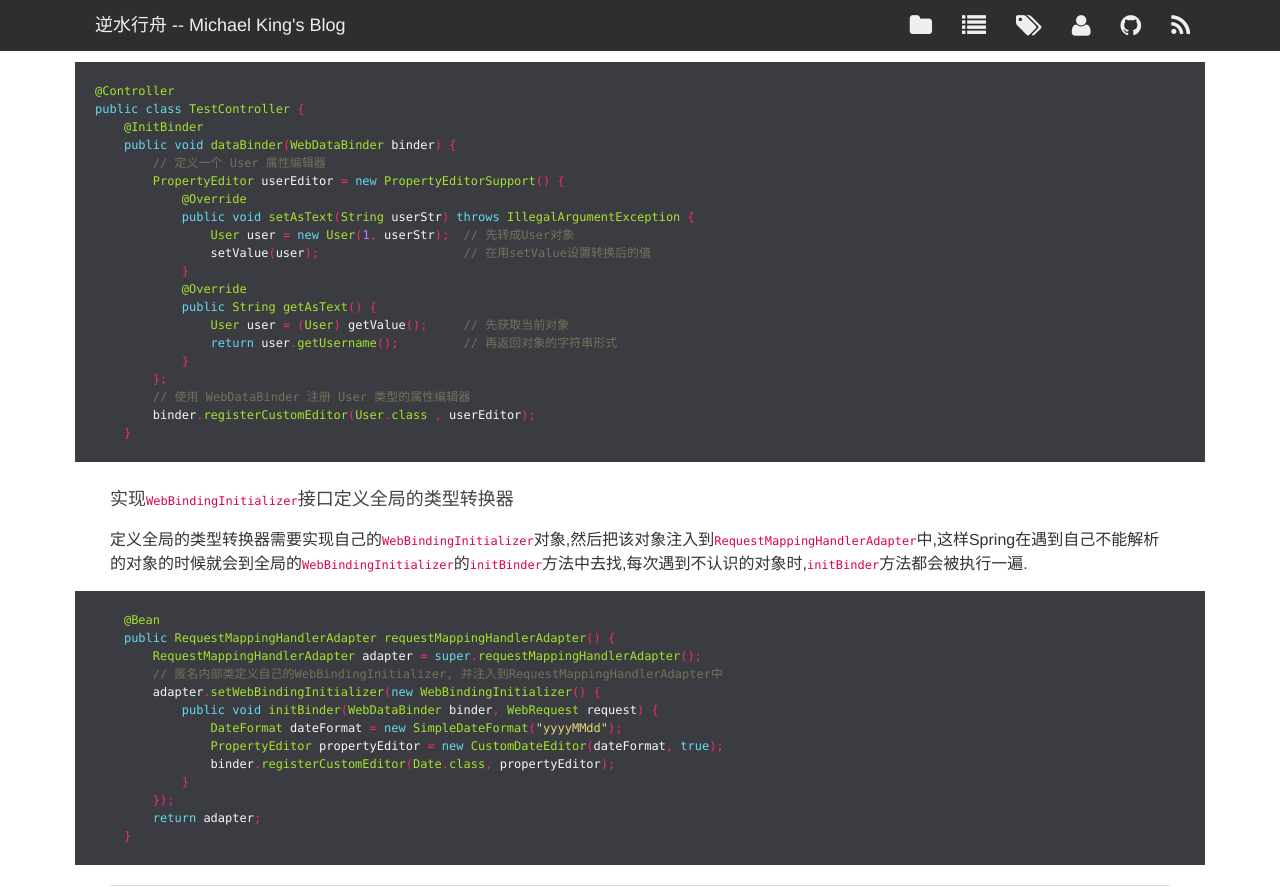
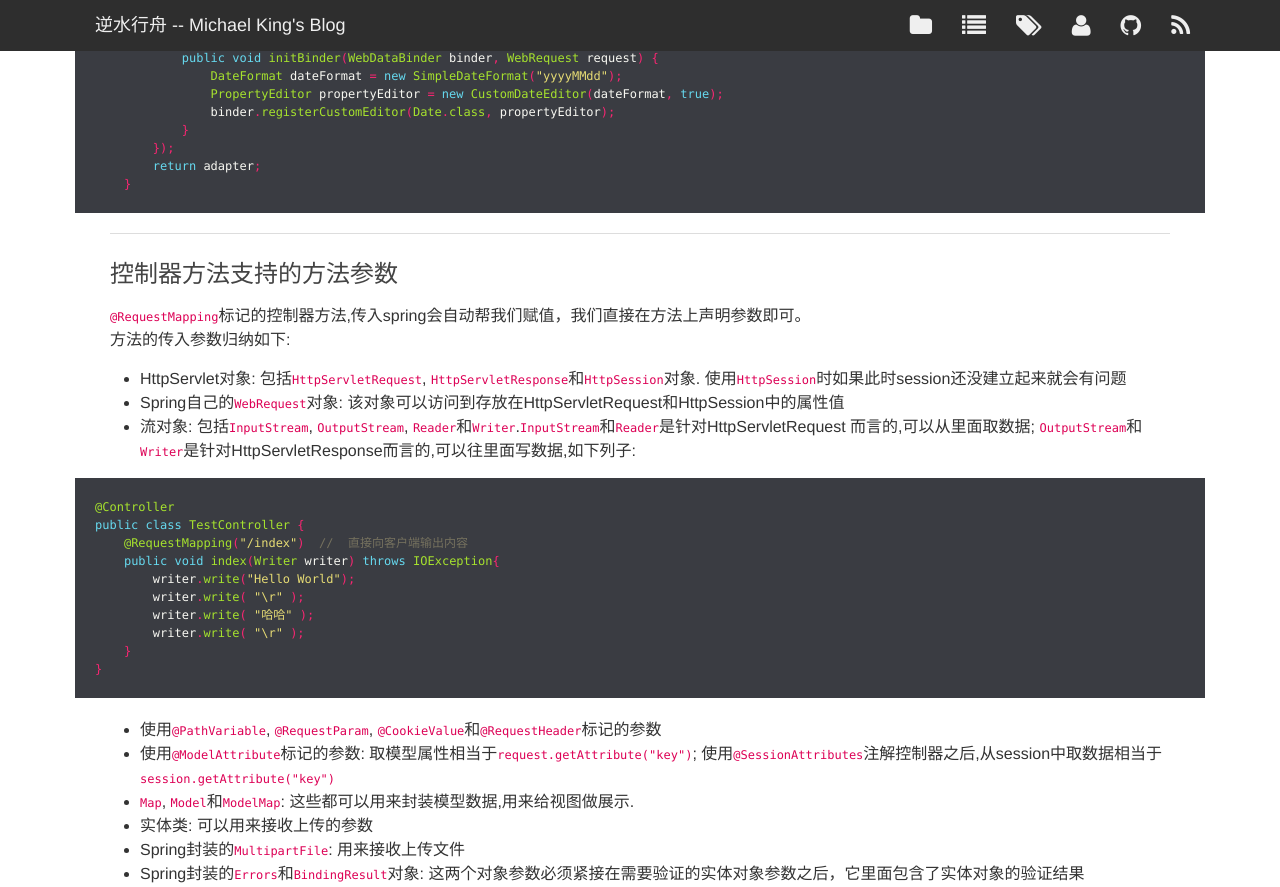
Before and after one commit to rgkjhshi/rgkjhshi.github.io, a Jekyll site: the page built from _posts/2015-12-23-SpringMVC之请求控制器.md, in a window 1280 px wide and 1400 px high, scrolled down 6299 px, cut to the strip 0-887 px from the top of the window. Built offline with Jekyll 4.4.1, drawn with Linux system fonts in a browser that asks for light colours; nearby versions of some CDN libraries; Markdown is read by kramdown in place of the engine named in the settings; comment, search, counter and statistics services are not loaded; some of the changed text lies outside the part shown.

Commit message:
update source

````diff
--- a/_posts/2015-12-23-SpringMVC之请求映射.md
+++ b/_posts/2015-12-23-SpringMVC之请求控制器.md
@@ -1,6 +1,6 @@
 ---
 layout: blog
-title:  SpringMVC之请求映射
+title:  SpringMVC之请求控制器
 date:   2015-12-23
 category: 编程技术
 tag: Spring
@@ -21,7 +21,7 @@ SpringMVC中,每一个URL请求是通过`DispatcherServlet`负责转发给相应
 public class TestController {
     @RequestMapping("/index1")  // index后面加不加.do都可以,即这里写`/index1`等同于`/index1.do`
     @ResponseBody               // 这个注解是为了不经过`ModelAndView`直接返回字符串
-    public String index1(Map<String, Object> map) {  // 这些参数后面说
+    public String index1(Map<String, Object> map) {  // 这些参数在返回篇里面说
         return "index1";
     }
     @RequestMapping("/*/index2")  // 支持通配符, 如`/test/abc/index2.do`,但`/test/index2.do`不能访问
@@ -235,34 +235,6 @@ session:s1
 session:string
 ```
 第一遍请求时session中还没有属性，请求完建立session之后才有值
-*****
-## 控制器方法支持的方法参数
-`@RequestMapping`标记的控制器方法,传入spring会自动帮我们赋值，我们直接在方法上声明参数即可。
-方法的传入参数归纳如下:
-
-* HttpServlet对象: 包括`HttpServletRequest`, `HttpServletResponse`和`HttpSession`对象.  使用`HttpSession`时如果此时session还没建立起来就会有问题
-* Spring自己的`WebRequest`对象: 该对象可以访问到存放在HttpServletRequest和HttpSession中的属性值
-* 流对象: 包括`InputStream`, `OutputStream`, `Reader`和`Writer`.`InputStream`和`Reader`是针对HttpServletRequest 而言的,可以从里面取数据; `OutputStream`和`Writer`是针对HttpServletResponse而言的,可以往里面写数据,如下列子:
-
-```java
-@Controller
-public class TestController {
-    @RequestMapping("/index")  //  直接向客户端输出内容
-    public void index(Writer writer) throws IOException{
-        writer.write("Hello World");
-        writer.write( "\r" );
-        writer.write( "哈哈" );
-        writer.write( "\r" );
-    }
-}
-```
-
-* 使用`@PathVariable`, `@RequestParam`, `@CookieValue`和`@RequestHeader`标记的参数
-* 使用`@ModelAttribute`标记的参数: 取模型属性相当于`request.getAttribute("key")`;  使用`@SessionAttributes`注解控制器之后,从session中取数据相当于`session.getAttribute("key")`
-* `Map`, `Model`和`ModelMap`: 这些都可以用来封装模型数据,用来给视图做展示.
-* 实体类: 可以用来接收上传的参数
-* Spring封装的`MultipartFile`: 用来接收上传文件
-* Spring封装的`Errors`和`BindingResult`对象: 这两个对象参数必须紧接在需要验证的实体对象参数之后，它里面包含了实体对象的验证结果
 
 *****
 ## 自定义参数类型转换
@@ -336,4 +308,47 @@ public class TestController {
         return adapter;
     }
 ```
+
 *****
+## 控制器方法支持的方法参数
+`@RequestMapping`标记的控制器方法,传入spring会自动帮我们赋值，我们直接在方法上声明参数即可。
+方法的传入参数归纳如下:
+
+* HttpServlet对象: 包括`HttpServletRequest`, `HttpServletResponse`和`HttpSession`对象.  使用`HttpSession`时如果此时session还没建立起来就会有问题
+* Spring自己的`WebRequest`对象: 该对象可以访问到存放在HttpServletRequest和HttpSession中的属性值
+* 流对象: 包括`InputStream`, `OutputStream`, `Reader`和`Writer`.`InputStream`和`Reader`是针对HttpServletRequest 而言的,可以从里面取数据; `OutputStream`和`Writer`是针对HttpServletResponse而言的,可以往里面写数据,如下列子:
+
+```java
+@Controller
+public class TestController {
+    @RequestMapping("/index")  //  直接向客户端输出内容
+    public void index(Writer writer) throws IOException{
+        writer.write("Hello World");
+        writer.write( "\r" );
+        writer.write( "哈哈" );
+        writer.write( "\r" );
+    }
+}
+```
+
+* 使用`@PathVariable`, `@RequestParam`, `@CookieValue`和`@RequestHeader`标记的参数
+* 使用`@ModelAttribute`标记的参数: 取模型属性相当于`request.getAttribute("key")`;  使用`@SessionAttributes`注解控制器之后,从session中取数据相当于`session.getAttribute("key")`
+* `Map`, `Model`和`ModelMap`: 这些都可以用来封装模型数据,用来给视图做展示.
+* 实体类: 可以用来接收上传的参数
+* Spring封装的`MultipartFile`: 用来接收上传文件
+* Spring封装的`Errors`和`BindingResult`对象: 这两个对象参数必须紧接在需要验证的实体对象参数之后，它里面包含了实体对象的验证结果
+
+*****
+## 返回值的类型
+处理器中`@RequestMapping`标记的处理器方法的返回值也有不同情况，大部分情况是返回一个`ModelAndView`, 这个过程中发挥作用的就是`ViewResolver`和`View`.
+有下面这些情况:
+
+* 返回`ModelAndView`对象: 包含模型和视图,模型是map的形式,可以通过`request.getAttribute("key")`取值;视图是字符串形式,表示视图的名字
+* 返回模型: 包括`Map`, Spring的`Model`和`ModelMap`, 视图名称将由`RequestToViewNameTranslator`决定
+* 返回视图对象`View`: 这种情况可以给处理器方法传入一个模型参数,比如上面传入的那个Map,可在方法体里面往模型中添加值,相当于`setAttribute`
+* 返回字符串`String`: 这往往代表的是一个视图名称, 如果需要模型的话,跟上面一样,传入一个模型参数即可
+* 返回`void`: 这种情况一般是我们直接把返回结果写到`HttpServletResponse`中了,比如上面的`Writer`那样;  如果没有写,则会利用`RequestToViewNameTranslator`来返回一个对应的视图名称
+* 处理器方法被`@ResponseBody`标记: 被标记的方法任何返回值都不会像上面那样当作视图或模型来处理, 而是通过`HttpMessageConverters`转换之后写到`HttpServletResponse`中
+* 除了上面情况之外的其它任何返回类型都会被当做模型中的一个属性来处理,属性名称可在该方法上用`@ModelAttribute("attributeName")` 来定义, 否则将使用返回类型的类名称的首字母小写形式来表示; 返回的视图还是由`RequestToViewNameTranslator`来决定.
+
+*****
````
